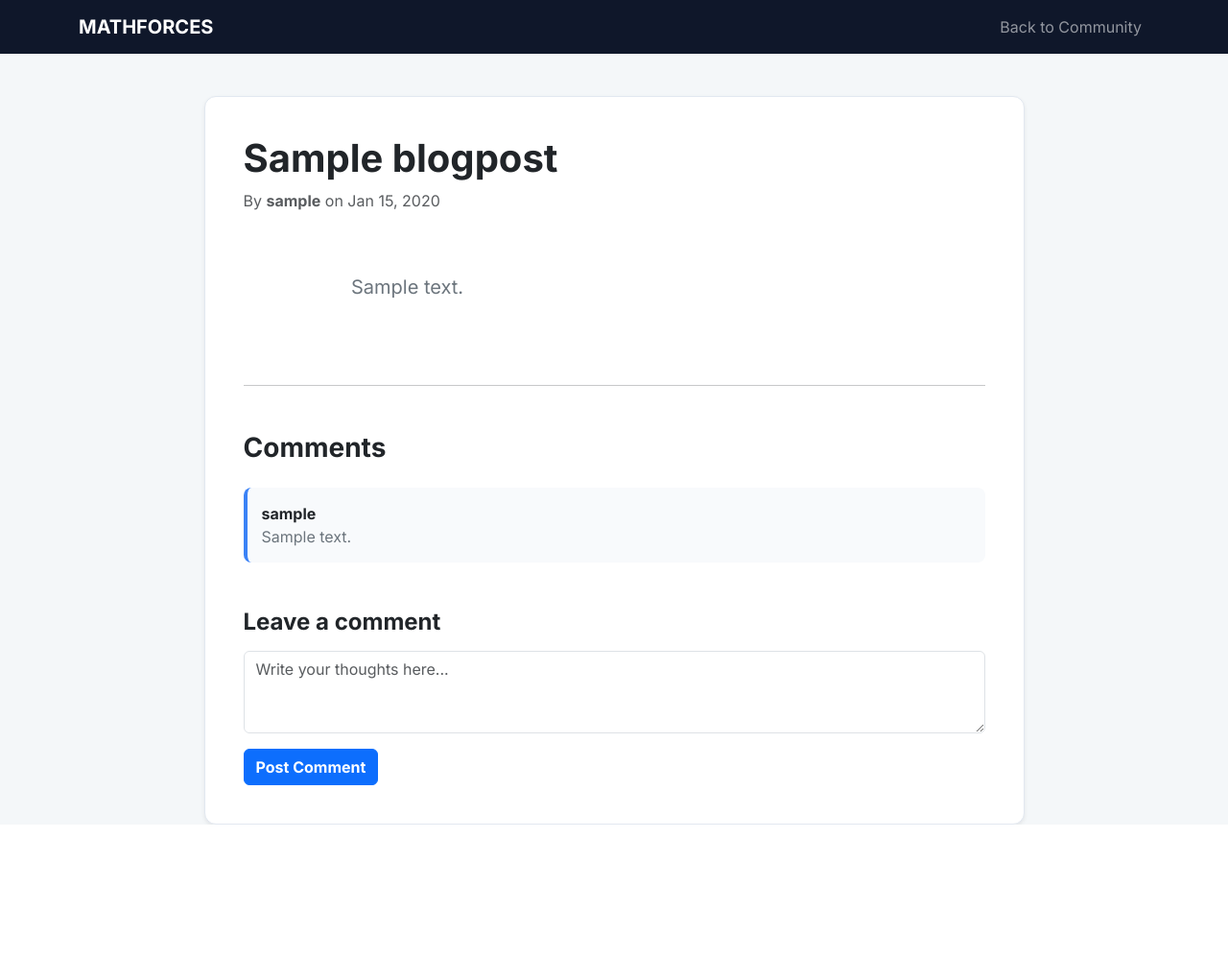
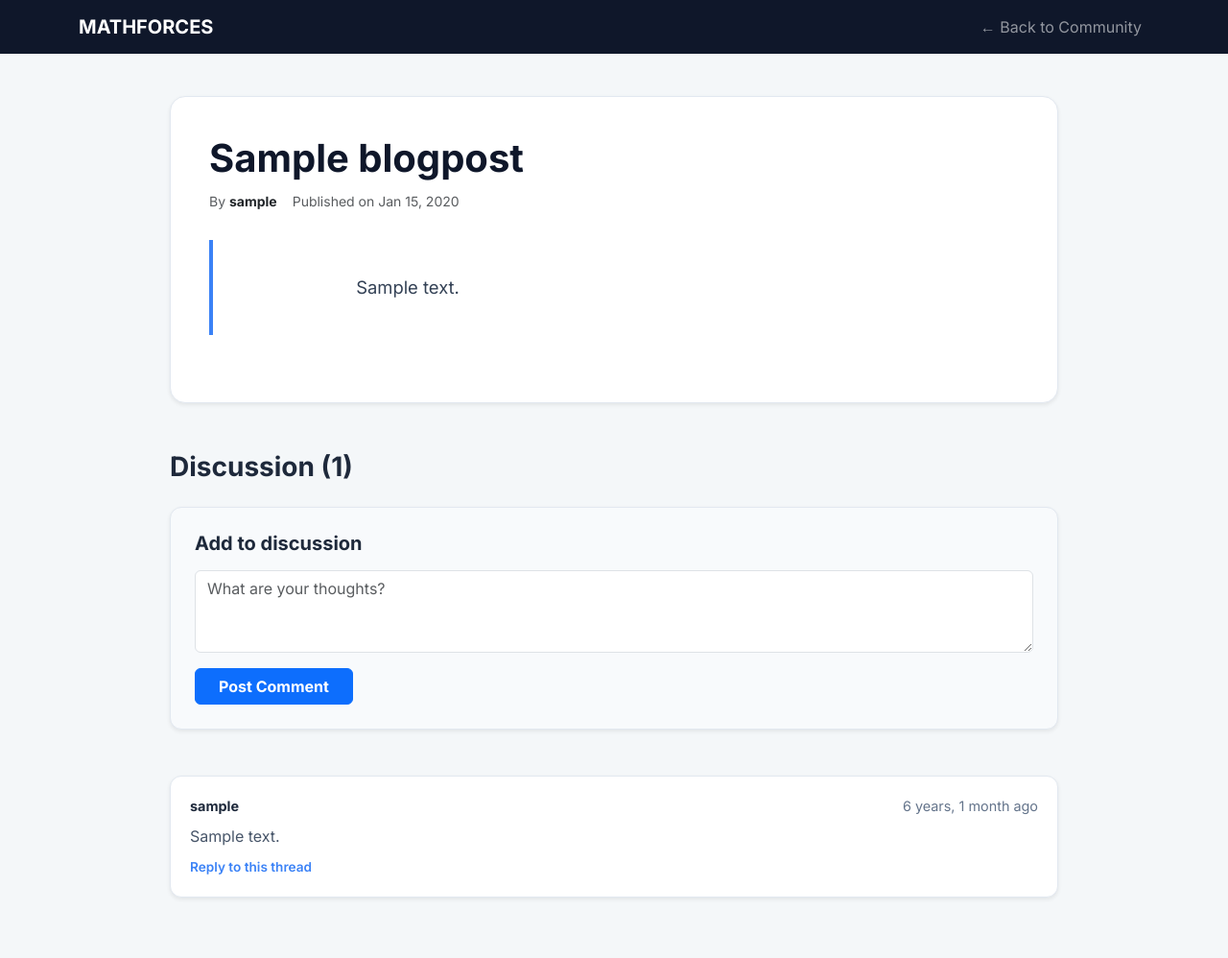
Before and after one commit to HASGITH/Mathforces, a Django app: page /archive/community/post/1/ in a window 1280 px wide. Shown: the whole page at 96% size. Before the commit the page ends 859 px from the top, so only its background shows below. Run offline with Django 5.2, Linux system fonts and the light colour scheme; a user stored in the database is signed in; tables that the repository leaves empty hold one stand-in row (values such as "Sample post").

Commit message:
Added community links and updated templates

```diff
--- a/archive/models.py
+++ b/archive/models.py
@@ -125,6 +125,8 @@ class Comment(models.Model):
     author = models.ForeignKey(User, on_delete=models.CASCADE)
     text = models.TextField("Comment")
     created_at = models.DateTimeField(auto_now_add=True)
+# Новое поле для ответов
+    parent = models.ForeignKey('self', null=True, blank=True, on_delete=models.CASCADE, related_name='replies')
 
     def __str__(self):
         return f"Comment by {self.author.username} on {self.post.title}"
--- a/archive/templates/archive/community.html
+++ b/archive/templates/archive/community.html
@@ -26,6 +26,11 @@
         </div>
     </nav>
 
+    <div class="mb-4">
+        <a href="?sort=new" class="btn btn-sm {% if sort == 'new' %}btn-primary{% else %}btn-outline-primary{% endif %}">Latest</a>
+        <a href="?sort=discussed" class="btn btn-sm {% if sort == 'discussed' %}btn-primary{% else %}btn-outline-primary{% endif %}">Top Discussed</a>
+    </div>
+
     <div class="container">
         <div class="d-flex justify-content-between align-items-center mb-4">
             <div>
--- a/archive/templates/archive/post_detail.html
+++ b/archive/templates/archive/post_detail.html
@@ -6,10 +6,43 @@
     <link href="https://cdn.jsdelivr.net/npm/bootstrap@5.3.0/dist/css/bootstrap.min.css" rel="stylesheet">
     <link href="https://fonts.googleapis.com/css2?family=Inter:wght@400;500;600;700&display=swap" rel="stylesheet">
     <style>
-        body { font-family: 'Inter', sans-serif; background-color: #f4f7f9; }
+        body { font-family: 'Inter', sans-serif; background-color: #f4f7f9; color: #1e293b; }
         .navbar { background-color: #0f172a !important; }
-        .post-container { background: white; border-radius: 12px; padding: 40px; border: 1px solid #e2e8f0; margin-top: 20px; }
-        .comment-card { background: #f8fafc; border-radius: 8px; padding: 15px; margin-bottom: 10px; border-left: 4px solid #3b82f6; }
+
+        /* Дизайн Поста */
+        .post-container { background: white; border-radius: 16px; padding: 40px; border: 1px solid #e2e8f0; margin-top: 20px; }
+        .post-title { font-size: 2.5rem; font-weight: 800; color: #0f172a; margin-bottom: 10px; }
+        .post-content {
+            font-size: 1.15rem;
+            line-height: 1.8;
+            color: #334155;
+            white-space: pre-wrap;
+            border-left: 4px solid #3b82f6;
+            padding-left: 25px;
+            margin: 30px 0;
+        }
+
+        /* Дизайн Комментариев */
+        .comment-section { margin-top: 50px; }
+        .comment-item { background: white; border: 1px solid #e2e8f0; border-radius: 12px; padding: 20px; margin-bottom: 15px; }
+        .comment-header { display: flex; justify-content: space-between; margin-bottom: 8px; font-size: 0.9rem; }
+        .comment-author { font-weight: 700; color: #1e293b; }
+        .comment-date { color: #64748b; }
+        .comment-text { color: #475569; font-size: 1rem; }
+
+        /* Дизайн Ответов */
+        .replies-container { margin-left: 50px; margin-top: 10px; border-left: 2px solid #cbd5e1; padding-left: 20px; }
+        .reply-item { background: #f8fafc; border: 1px solid #e2e8f0; border-radius: 10px; padding: 12px 15px; margin-bottom: 8px; }
+
+        /* Кнопки и формы */
+        .btn-reply {
+            background: none; border: none; color: #3b82f6; font-weight: 600;
+            font-size: 0.85rem; padding: 0; margin-top: 10px; cursor: pointer;
+        }
+        .btn-reply:hover { text-decoration: underline; }
+        .reply-form-container { display: none; margin-top: 15px; background: #f1f5f9; padding: 15px; border-radius: 8px; }
+
+        .main-comment-form { background: #f8fafc; padding: 25px; border-radius: 12px; border: 1px solid #e2e8f0; }
     </style>
 </head>
 <body>
@@ -17,51 +50,110 @@
         <div class="container">
             <a class="navbar-brand fw-bold" href="{% url 'problem_list' %}">MATHFORCES</a>
             <div class="navbar-nav ms-auto">
-                <a class="nav-link" href="{% url 'community' %}">Back to Community</a>
+                <a class="nav-link" href="{% url 'community' %}">← Back to Community</a>
             </div>
         </div>
     </nav>
 
-    <div class="container">
+    <div class="container mb-5">
         <div class="row justify-content-center">
-            <div class="col-md-9 post-container shadow-sm">
-                <h1 class="fw-bold text-dark">{{ post.title }}</h1>
-                <p class="text-muted mb-4">By <b>{{ post.author.username }}</b> on {{ post.created_at|date:"M d, Y" }}</p>
-                <div class="fs-5 text-secondary" style="line-height: 1.8; white-space: pre-wrap;">
+            <div class="col-md-10">
+
+                <article class="post-container shadow-sm">
+                    <h1 class="post-title">{{ post.title }}</h1>
+                    <div class="d-flex align-items-center text-muted small mb-4">
+                        <span class="me-3">By <b class="text-dark">{{ post.author.username }}</b></span>
+                        <span>Published on {{ post.created_at|date:"M d, Y" }}</span>
+                    </div>
+
+                    <div class="post-content">
                         {{ post.content }}
                     </div>
+                </article>
 
-                <hr class="my-5">
+                <section class="comment-section">
+                    <h3 class="fw-bold mb-4">Discussion ({{ post.comments.count }})</h3>
 
-                <h3 class="fw-bold mb-4">Comments</h3>
+                    {% if user.is_authenticated %}
+                    <div class="main-comment-form mb-5 shadow-sm">
+                        <h5 class="fw-bold mb-3">Add to discussion</h5>
+                        <form method="POST">
+                            {% csrf_token %}
+                            <div class="mb-3">
+                                <textarea name="text" class="form-control" rows="3" placeholder="What are your thoughts?" required></textarea>
+                            </div>
+                            <button type="submit" class="btn btn-primary fw-bold px-4">Post Comment</button>
+                        </form>
+                    </div>
+                    {% else %}
+                    <div class="alert alert-light border mb-5 text-center">
+                        <a href="{% url 'login' %}" class="fw-bold">Log in</a> to join the conversation.
+                    </div>
+                    {% endif %}
 
-                <div class="mb-5">
+                    <div class="comments-list">
                         {% for comment in post.comments.all %}
-                        <div class="comment-card">
-                            <div class="fw-bold text-dark">{{ comment.author.username }}</div>
-                            <div class="text-secondary">{{ comment.text }}</div>
+                            {% if not comment.parent %}  <div class="comment-item shadow-sm">
+                                <div class="comment-header">
+                                    <span class="comment-author">{{ comment.author.username }}</span>
+                                    <span class="comment-date">{{ comment.created_at|timesince }} ago</span>
                                 </div>
-                    {% empty %}
-                        <p class="text-muted">No comments yet. Be the first to say something!</p>
-                    {% endfor %}
+                                <div class="comment-text">
+                                    {{ comment.text }}
                                 </div>
 
                                 {% if user.is_authenticated %}
-                <div class="mt-4">
-                    <h4 class="fw-bold mb-3">Leave a comment</h4>
+                                <button class="btn-reply" onclick="toggleReplyForm('{{ comment.id }}')">Reply to this thread</button>
+
+                                <div id="reply-form-{{ comment.id }}" class="reply-form-container">
                                     <form method="POST">
                                         {% csrf_token %}
-                        <div class="mb-3">
-                            <textarea name="text" class="form-control" rows="3" placeholder="Write your thoughts here..." required></textarea>
+                                        <input type="hidden" name="parent_id" value="{{ comment.id }}">
+                                        <div class="mb-2">
+                                            <textarea name="text" class="form-control form-control-sm" rows="2" placeholder="Write a reply..." required></textarea>
                                         </div>
-                        <button type="submit" class="btn btn-primary fw-bold">Post Comment</button>
+                                        <button type="submit" class="btn btn-sm btn-primary">Send Reply</button>
+                                        <button type="button" class="btn btn-sm btn-link text-muted" onclick="toggleReplyForm('{{ comment.id }}')">Cancel</button>
                                     </form>
                                 </div>
-                {% else %}
-                <div class="alert alert-info">Please log in to leave a comment.</div>
                                 {% endif %}
+                            </div>
+
+                            <div class="replies-container">
+                                {% for reply in comment.replies.all %}
+                                <div class="reply-item shadow-sm">
+                                    <div class="comment-header">
+                                        <span class="comment-author">{{ reply.author.username }}</span>
+                                        <span class="comment-date">{{ reply.created_at|timesince }} ago</span>
+                                    </div>
+                                    <div class="comment-text small">
+                                        {{ reply.text }}
+                                    </div>
+                                </div>
+                                {% endfor %}
+                            </div>
+                            {% endif %}
+                        {% empty %}
+                            <div class="text-center py-5 text-muted">
+                                <p>No comments yet. Start the discussion!</p>
+                            </div>
+                        {% endfor %}
+                    </div>
+                </section>
+
             </div>
         </div>
     </div>
+
+    <script>
+        function toggleReplyForm(commentId) {
+            const form = document.getElementById(`reply-form-${commentId}`);
+            if (form.style.display === "block") {
+                form.style.display = "none";
+            } else {
+                form.style.display = "block";
+            }
+        }
+    </script>
 </body>
 </html>
--- a/archive/views.py
+++ b/archive/views.py
@@ -13,6 +13,7 @@ from django.db.models import Q
 from django.core.paginator import Paginator
 from .models import BlogPost
 from .models import Comment
+from django.db.models import Count
 
 # --- ARCHIVE ---
 def problem_list(request):
@@ -330,8 +331,17 @@ def manual_update_submission(request, pk, action):
     return redirect('submission_detail', pk=pk)
 
 def community_list(request):
+    sort = request.GET.get('sort', 'new')
     posts = BlogPost.objects.all().select_related('author')
-    return render(request, 'archive/community.html', {'posts': posts})
+
+    if sort == 'discussed':
+        # Сортировка по количеству комментариев
+        posts = posts.annotate(com_count=Count('comments')).order_by('-com_count', '-created_at')
+    else:
+        # По умолчанию самые новые
+        posts = posts.order_by('-created_at')
+
+    return render(request, 'archive/community.html', {'posts': posts, 'sort': sort})
 
 @login_required
 def create_post(request):
@@ -347,7 +357,14 @@ def post_detail(request, pk):
     post = get_object_or_404(BlogPost, pk=pk)
     if request.method == 'POST' and request.user.is_authenticated:
         text = request.POST.get('text')
+        parent_id = request.POST.get('parent_id') # ID комментария, на который отвечаем
         if text:
-            Comment.objects.create(post=post, author=request.user, text=text)
+            parent_obj = None
+            if parent_id:
+                parent_obj = Comment.objects.get(id=parent_id)
+            Comment.objects.create(post=post, author=request.user, text=text, parent=parent_obj)
             return redirect('post_detail', pk=pk)
-    return render(request, 'archive/post_detail.html', {'post': post})
+
+    # Берем только корневые комментарии (у которых нет parent)
+    comments = post.comments.filter(parent=None).order_by('-created_at')
+    return render(request, 'archive/post_detail.html', {'post': post, 'comments': comments})
```
Also changed, not shown: archive/migrations/0007_comment_parent.py (added), db.sqlite3. Lines whose indentation alone changed are shown as unchanged.
